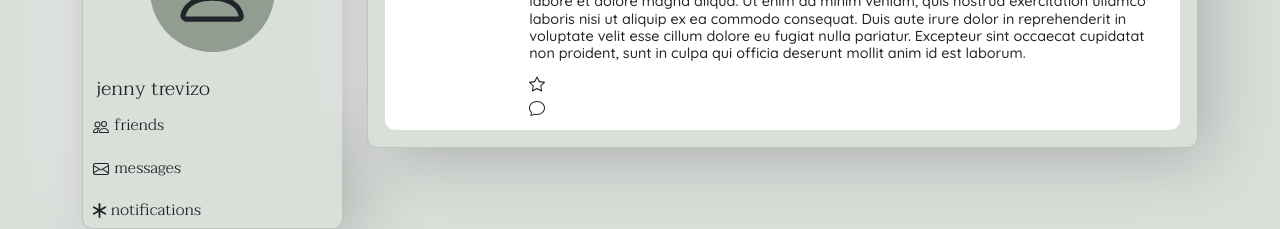
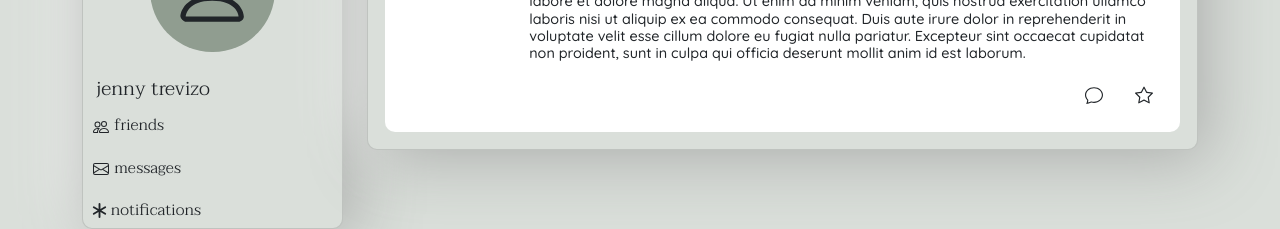
Before and after one commit to jtrevz/bookend, a React (Create React App) app in the folder client/: page /home in a window 1280 px wide. Shown: the part 223-452 px from the top of the page. Built offline with nearby package versions, Linux system fonts and the light colour scheme.

Commit message:
post interactions

```diff
--- a/client/src/components/Post.js
+++ b/client/src/components/Post.js
@@ -39,8 +39,10 @@ function Post() {
                   </Card.Title>
                 </Row>
                 <Row>
-                  <Star />
-                  <CommImg />
+                  <div className="inter">
+                    <CommImg />
+                    <Star />
+                  </div>
                 </Row>
               </Card>
             </Col>
--- a/client/src/components/img/CommImg.js
+++ b/client/src/components/img/CommImg.js
@@ -2,18 +2,16 @@ import React from "react";
 
 function CommImg() {
   return (
-    <div className="interactions">
     <svg
       xmlns="http://www.w3.org/2000/svg"
-        width="16"
-        height="16"
+      width="18"
+      height="18"
       fill="currentColor"
-        className="bi bi-chat"
+      className="bi bi-chat interactions"
       viewBox="0 0 16 16"
     >
       <path d="M2.678 11.894a1 1 0 0 1 .287.801 10.97 10.97 0 0 1-.398 2c1.395-.323 2.247-.697 2.634-.893a1 1 0 0 1 .71-.074A8.06 8.06 0 0 0 8 14c3.996 0 7-2.807 7-6 0-3.192-3.004-6-7-6S1 4.808 1 8c0 1.468.617 2.83 1.678 3.894zm-.493 3.905a21.682 21.682 0 0 1-.713.129c-.2.032-.352-.176-.273-.362a9.68 9.68 0 0 0 .244-.637l.003-.01c.248-.72.45-1.548.524-2.319C.743 11.37 0 9.76 0 8c0-3.866 3.582-7 8-7s8 3.134 8 7-3.582 7-8 7a9.06 9.06 0 0 1-2.347-.306c-.52.263-1.639.742-3.468 1.105z" />
     </svg>
-    </div>
   );
 }
 
--- a/client/src/components/img/Star.js
+++ b/client/src/components/img/Star.js
@@ -2,18 +2,16 @@ import React from "react";
 
 function Star() {
   return (
-    <div className="interactions">
     <svg
       xmlns="http://www.w3.org/2000/svg"
-        width="16"
-        height="16"
+      width="18"
+      height="18"
       fill="currentColor"
-        className="bi bi-star "
+      className="bi bi-star interactions"
       viewBox="0 0 16 16"
     >
       <path d="M2.866 14.85c-.078.444.36.791.746.593l4.39-2.256 4.389 2.256c.386.198.824-.149.746-.592l-.83-4.73 3.522-3.356c.33-.314.16-.888-.282-.95l-4.898-.696L8.465.792a.513.513 0 0 0-.927 0L5.354 5.12l-4.898.696c-.441.062-.612.636-.283.95l3.523 3.356-.83 4.73zm4.905-2.767-3.686 1.894.694-3.957a.565.565 0 0 0-.163-.505L1.71 6.745l4.052-.576a.525.525 0 0 0 .393-.288L8 2.223l1.847 3.658a.525.525 0 0 0 .393.288l4.052.575-2.906 2.77a.565.565 0 0 0-.163.506l.694 3.957-3.686-1.894a.503.503 0 0 0-.461 0z" />
     </svg>
-    </div>
   );
 }
 
--- a/client/src/components/styles/Post.css
+++ b/client/src/components/styles/Post.css
@@ -35,6 +35,11 @@
   font-size: 90%;
 }
 
+.inter {
+  display: flex;
+  justify-content: flex-end;
+}
+
 .interactions {
-  display: inline;
+  margin: 2.5%;
 }
```
Lines whose indentation alone changed are shown as unchanged.
